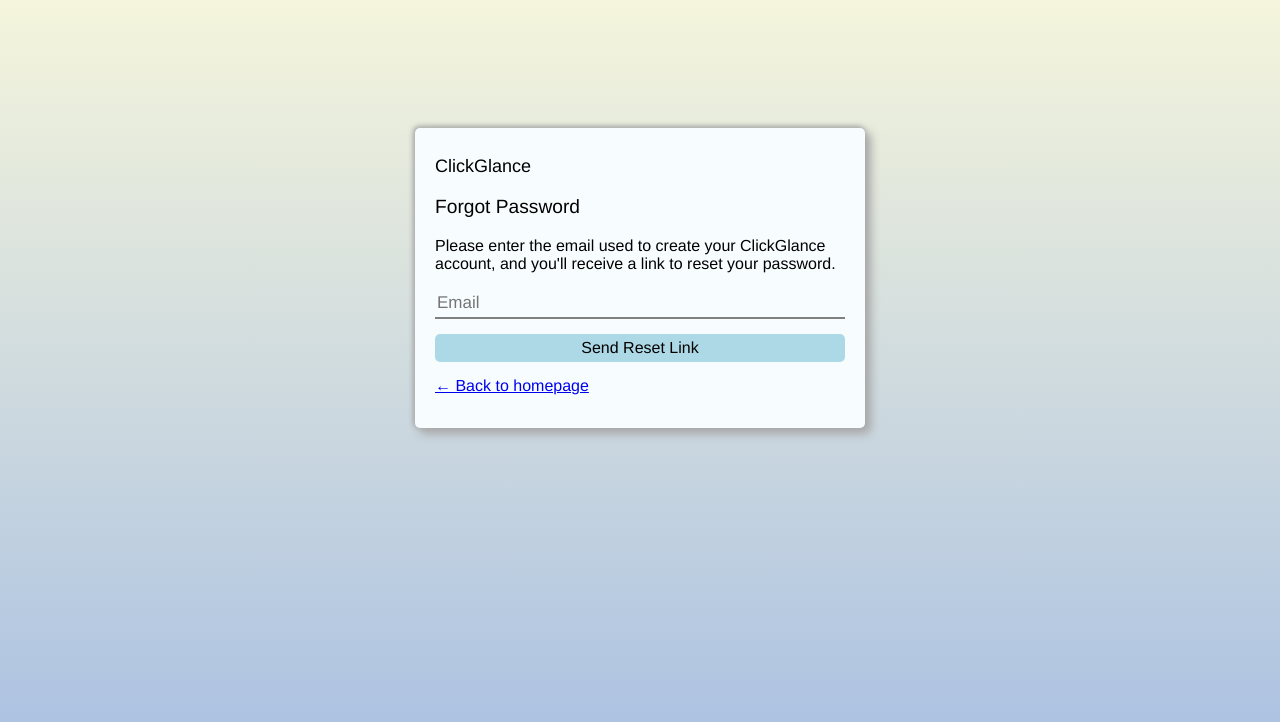
After one commit to a-jones0/clickglance, a Flask app: page /forgotpassword in a window 1280 px wide. The commit adds this page. Shown: the top 722 px of the page. Run offline with Flask 3, Linux system fonts and the light colour scheme.

Commit message:
full email functionality

```diff
--- a/app/__init__.py
+++ b/app/__init__.py
@@ -1,5 +1,6 @@
 from flask import Flask
 from config import Config
+from flask_mail import Mail
 from flask_sqlalchemy import SQLAlchemy
 
 # create the app
@@ -11,6 +12,8 @@
 # initialize the app with the extension
 db.init_app(cg_app)
 
+mail = Mail(cg_app)
+
 from app import views, models
 
 if __name__ == "__main__":
--- a/app/static/css/style.css
+++ b/app/static/css/style.css
@@ -1232,6 +1269,67 @@
     padding: 5px 15px 5px 5px;
 }
 
+/* FORGOT PASSWORD PAGE */
+.pw-reset-window{
+    width: 450px;
+    height: 300px;
+    background: rgb(247, 253, 255);
+    border-radius: 5px;
+    margin: 10% auto;
+    padding: 10px 20px;
+    box-shadow: 5px 5px 10px 1px darkgray, -1px -1px 5px 1px darkgray; /*h-offset, v-offset, blur, spread, color*/
+}
+
+.pw-reset-header {
+    font-size: larger;
+}
+
+#forgot-pw-form {
+    display: flex;
+    flex-direction: column;
+    margin: 10px auto;
+}
+
+#forgot-pw-email-input {
+    border: none;
+    height: 30px;
+    background:none;
+    border-bottom: 2px solid gray;
+    margin-bottom: 15px;
+    font-size: 17px;
+    font-family: inherit;
+}
+
+#send-reset-link-btn {
+    background-color: lightblue;
+    border: none;
+    border-radius: 5px;
+    padding: 5px 0px;
+    font: inherit;
+    margin-bottom: 5px;
+}
+
+#send-reset-link-btn:hover {
+    cursor: pointer;
+    background-color: lightskyblue;
+}
+
+/* INACTIVE ACCOUNT PAGE */
+#inactive-account-window{
+    height: 236px;
+}
+
+.resend-link{
+    font-family: sans-serif;
+    color: blue;
+    background: none;
+    border: none;
+    text-decoration: underline;
+}
+
+.resend-link:hover{
+    cursor: pointer;
+}
 
 /* Chrome, Safari, Edge, Opera */
 input::-webkit-outer-spin-button,
--- a/app/static/script/script.js
+++ b/app/static/script/script.js
@@ -779,6 +779,8 @@
         document.getElementById("sign-inup-header-message").innerHTML = "Welcome back!";
         // remove "Username" input field
         signInUpFormGroup.removeChild(document.getElementById("sign-inup-username-input"));
+        // show "Forgot password?" link
+        document.getElementById("forgot-pw-link").style.display = "block";
         // change form submit button value
         document.getElementById("sign-inup-submit-btn").value = "Sign In";
         //change form action
@@ -795,6 +797,8 @@
         document.getElementById("sign-inup-header-message").innerHTML = "Nice to meet you!";
         // add "Username" input field to form
         signInUpFormGroup.prepend(usernameInput)
+        // hide "Forgot password?" link
+        document.getElementById("forgot-pw-link").style.display = "none";
         // change form submit button value
         document.getElementById("sign-inup-submit-btn").value = "Create Account";
         //change form action
--- /dev/null
+++ b/app/templates/forgotpassword.html
@@ -0,0 +1,42 @@
+<!DOCTYPE html>
+<html lang="en-us" style="min-height: 100%;">
+    <head>
+        <meta charset="utf-8">
+        <!-- Ensures that website adjusts to display on mobile devices properly -->
+        <meta name="viewport" content="width=device-width, initial-scale=1.0">
+        <title> Forgot Password | ClickGlance </title>
+        <!-- Stylesheet -->
+        <link rel="stylesheet" type="text/css" href= "{{url_for('static', filename='css/style.css')}}">
+    </head>
+</html>
+<body style="height: 100%; margin: 0px; background-image: linear-gradient(rgba(46, 106, 235, 0), rgba(46, 106, 235,0.4));">
+        <div class="pw-reset-window" id="forgot-pw-window">
+                <p id="clickgance-title" style="font-size: large;">ClickGlance</p>
+                {% if landing == "true" %}
+                        <p class="pw-reset-header" id="forgot-pw-header">Forgot Password</p>
+                        <p id="forgot-pw-msg">
+                                Please enter the email used to create your ClickGlance account, and you'll receive a link to reset your password.
+                        </p>
+                        <form id="forgot-pw-form" method="POST" action="/forgotpassword">
+                                <input type="email" id="forgot-pw-email-input" name="forgot-pw-email-input" placeholder="Email">
+                                <button type="submit" id="send-reset-link-btn" value="send-reset-link">Send Reset Link</button>
+                        </form>
+
+                {% else %}
+                        {% if user_exists == "true" %}
+                                <p class="pw-reset-header" id="forgot-pw-header" style="color: green;">&#x2713; Email Sent!</p>
+                                <p id="forgot-pw-msg">
+                                        An email containing a link to reset your password has been sent to {{email}}.
+                                </p>
+                                <p>This link will be valid for 30 minutes.</p>
+                        {% else %}
+                                <p class="pw-reset-header" id="forgot-pw-header" style="color: red;">&#10006; Account not Found </p>
+                                <p id="forgot-pw-msg">
+                                        There is no account associated with {{email}}.
+                                </p>
+                        {%  endif %}
+                {% endif %}
+
+                <a href="{{ url_for('index') }}">&larr; Back to homepage</a>
+        </div>
+</body>
--- a/app/templates/index.html
+++ b/app/templates/index.html
@@ -141,14 +141,15 @@
             <div class="modal" id="sign-inup-modal">
                 <div class="modal-content" id="sign-inup-modal-content">
                     <div class="modal-header" id="sign-inup-modal-header">
-                        <p id="sign-inup-header-title">Foresight</p>
+                        <p id="sign-inup-header-title">ClickGlance</p>
                         <p id="sign-inup-header-message">Welcome back!</p>
                     </div>
                     <div class="modal-body" id="sign-inup-modal-body">
                         <form class="sign-inup-form" id="sign-inup-form" method="POST" action="/signin">
                             <div class="form-group" id="sign-inup-form-group">
                                 <input class="sign-inup-input" type="email" name="email" id="sign-inup-email-input" placeholder="Email" required>
-                                <input class="sign-inup-input" type="password" name="password" id="sign-inup-password-input" placeholder="Password" minlength="8" required>
+                                <input class="sign-inup-input" type="password" name="password" id="sign-inup-password-input" placeholder="Password" required>
+                                <a id="forgot-pw-link" href="{{ url_for('forgotPassword') }}" style="text-decoration: none;">Forgot password?</a>
                                 <input class="sign-inup-btn" type="submit" value="Sign In" id="sign-inup-submit-btn">
                             </div>
                         </form>
--- a/app/templates/mycalendar.html
+++ b/app/templates/mycalendar.html
@@ -1,6 +1,6 @@
 {% extends "index.html" %}
 
-{% block title %} My Calendar - ClickGlance {% endblock %}
+{% block title %} My Calendar | ClickGlance {% endblock %}
 
 {% block head %}
         {{ super() }}
--- a/app/views.py
+++ b/app/views.py
@@ -1,4 +1,5 @@
 from app import cg_app, db
+from app.email import send_password_reset_email, send_activate_account_email, send_delete_account_email
 from datetime import datetime
 from flask import render_template, redirect, url_for, request, session, flash
 from flask_bcrypt import Bcrypt
@@ -49,12 +50,52 @@
         # if logged in, show user's calendar page
         if "email" in session:
             found_user = Users.query.filter_by(email=session["email"]).first()
-            current_month = datetime.now().month
-            current_year = datetime.now().year
-            return loadCalendar(found_user, current_month, current_year)
+            if found_user.isactivated == "true":
+                current_month = datetime.now().month
+                current_year = datetime.now().year
+                return loadCalendar(found_user, current_month, current_year)
+            else:
+                return redirect(url_for("inactiveAccount"))
         else:
             flash("Please sign in or create an account to access My Calendar.", "error")
             return redirect(url_for("index"))
+
+@cg_app.route("/inactiveaccount", methods=['GET', 'POST'])
+def inactiveAccount():
+    if "email" in session:
+        found_user = Users.query.filter_by(email=session["email"]).first()
+        if found_user.isactivated == "true":
+            return redirect(url_for("myCalendar"))
+        else:
+            if request.method == 'GET':
+                return render_template("inactiveaccount.html", email = found_user.email, username=found_user.username)
+            # submitted "resend activation link" form
+            else:
+                send_activate_account_email(found_user)
+                flash("Verification email successfully resent!", "info")
+                return render_template("inactiveaccount.html", email = found_user.email, username=found_user.username)
+    else:
+        return redirect(url_for("index"))
+
+
+@cg_app.route("/activateaccount/<token>", methods=['GET'])
+def activateAccount(token):
+    if "email" in session:
+        found_user = Users.query.filter_by(email=session["email"]).first()
+        if found_user.isactivated == "true":
+            return redirect(url_for("myCalendar"))
+        else:
+            # if user has requested multiple activation links, ensures that only the most recent can be used
+            if token==found_user.activate_token and Users.verify_token(token, token_type="activate_account"):
+                found_user.isactivated = "true"
+                db.session.commit()
+                flash(f"Welcome to ClickGlance, {found_user.username}!", "info")
+                return redirect(url_for("myCalendar"))
+            else:
+                flash("Invalid or expired activation link", "error")
+                return redirect(url_for("inactiveAccount"))
+    else:
+        return redirect(url_for("index"))
 
 @cg_app.route("/register", methods=['GET', 'POST'])
 def register():
@@ -73,7 +114,7 @@
         else:
             # Create new user
             hashed_pw = bcrypt.generate_password_hash(password).decode('utf-8') # decode so the hashed pw is a string, not bytes
-            new_user = Users(username, email, hashed_pw)
+            new_user = Users(username, email, hashed_pw, "false")
             db.session.add(new_user)
             db.session.commit()
 
@@ -93,9 +134,9 @@
 
             # add user to current session
             session["email"] = email
-            # redirect to calendar page for new user
-            flash("Your account has been successfully created!", "info")
-            return redirect(url_for("myCalendar"))
+            # send "verify account" email
+            send_activate_account_email(new_user)
+            return redirect(url_for("inactiveAccount"))
     # GET method
     else:
         # if already logged in, take to user's calendar - else, to home page
@@ -106,6 +147,7 @@
 
 @cg_app.route("/signin", methods=['GET','POST'])
 def signIn():
+
     if request.method == 'POST':
         # Sign-In form fields
         email = request.form.get("email")
@@ -115,8 +157,11 @@
 
         if found_user and bcrypt.check_password_hash(found_user.password, form_password):
             session["email"] = email
-            flash(f"Welcome back, {found_user.username}!", "info")
-            return redirect(url_for("myCalendar"))
+            if found_user.isactivated:
+                flash(f"Welcome back, {found_user.username}!", "info")
+                return redirect(url_for("myCalendar"))
+            else:
+                return redirect(url_for("inactiveAccount"))
         else:
             flash("Sign-in failed: Invalid email or password", "error")
             return redirect(url_for("index"))
@@ -128,6 +173,54 @@
             return redirect(url_for("myCalendar"))
         else:
             return redirect(url_for("index"))
+
+@cg_app.route("/forgotpassword", methods=['GET', 'POST'])
+def forgotPassword():
+    if "email" in session:
+        return redirect(url_for("index"))
+    else:
+        # clicked "Forgot password?" link in sign-in modal
+        if request.method == 'GET':
+            return render_template("forgotpassword.html", landing="true")
+        # submitted "Send Reset Link" form from Forgot Password landing page
+        else:
+            recovery_email = request.form.get("forgot-pw-email-input")
+            recovered_user = Users.query.filter_by(email=recovery_email).first()
+            user_exists = None
+
+            # if a user exists with that email
+            if recovered_user:
+                user_exists = "true"
+                send_password_reset_email(recovered_user)
+            # if no user exists with that email
+            else:
+                user_exists = "false"
+            return render_template("forgotpassword.html", landing="false", user_exists=user_exists, email=recovery_email)
+
+@cg_app.route("/resetpassword/<token>", methods=['GET', 'POST'])
+def resetPassword(token):
+    if "email" in session:
+        return redirect(url_for("index"))
+    else:
+        # clicked link in email, show "reset password" form
+        if request.method == 'GET':
+            user = Users.verify_token(token)
+            if user:
+                return render_template("resetpassword.html", token=token, user_id = user.userId)
+            # invalid token
+            else:
+                flash("Invalid link", "error")
+                return redirect(url_for("index"))
+        # submitted "reset password" form
+        else:
+            user = Users.query.filter_by(userId=request.form.get("userId")).first()
+            new_password = request.form.get("confirmpw-input")
+            user.password = bcrypt.generate_password_hash(new_password).decode('utf-8')
+            db.session.commit()
+
+            session["email"] = user.email
+            flash("Password successfully updated!", "info")
+            return redirect(url_for("myCalendar"))
 
 @cg_app.route("/createitem", methods=['GET', 'POST'])
 def createItem():
@@ -407,6 +500,9 @@
 def deleteAccount():
     if request.method == 'POST':
         user = Users.query.filter_by(email=session["email"]).first()
+        # send account deleted notification email
+        send_delete_account_email(user.email, user.username)
+
         userId = user.userId
         userTasks = Tasks.query.filter_by(userId=userId).all()
         userAssignments = Assignments.query.filter_by(userId=userId).all()
@@ -417,6 +513,7 @@
         for userData in userTasks+userAssignments+userEvents+userCalendars+userCalGroups:
             db.session.delete(userData)
             db.session.commit()
+
 
         db.session.delete(user)
         db.session.commit()
@@ -433,7 +530,9 @@
     flash("You have been successfully logged out.", "info")
     return redirect(url_for("index"))
 
+
 # ----------------------------------- HELPER FUNCTIONS ----------------------------------- #
+
 
 # commits item status changes to the database
 # form input names for changed items: itemId-itemType, form input values: item status
```
Also changed, not shown: other parts of app/static/css/style.css (+37 -0 lines), app/email.py (added, +40 -0 lines), app/models.py (+24 -2 lines), app/static/script/resetpwscript.js (added, +16 -0 lines), app/templates/email/activate_account_email.html (added, +34 -0 lines), app/templates/email/activate_account_email.txt (added, +9 -0 lines), app/templates/email/delete_account_email.html (added, +17 -0 lines), app/templates/email/delete_account_email.txt (added, +9 -0 lines), app/templates/email/reset_password_email.html (added, +33 -0 lines), app/templates/email/reset_password_email.txt (added, +9 -0 lines), app/templates/inactiveaccount.html (added, +37 -0 lines), app/templates/resetpassword.html (added, +28 -0 lines), config.py (+7 -0 lines).
